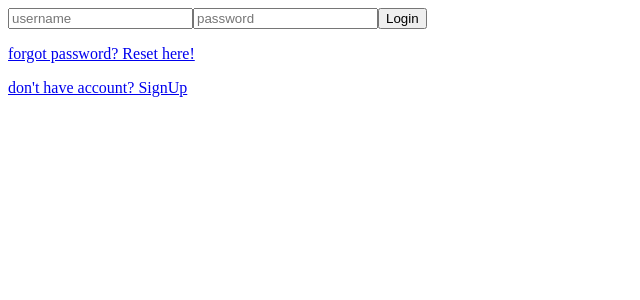
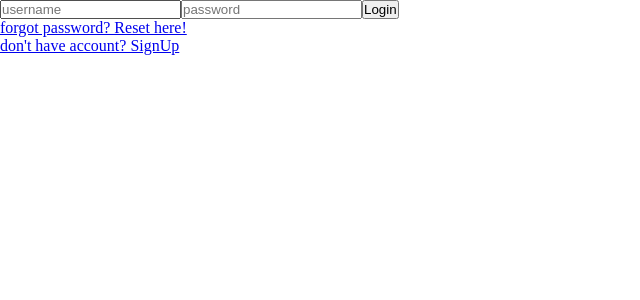
Before and after one commit to rahulmahajann/instagram, a React (Create React App) app in the folder client/: page / in a window 1280 px wide. Shown: the top 300 px of the page, without its empty margins (0-640 px from the left). Built offline with nearby package versions, Linux system fonts and the light colour scheme.

Commit message:
changefd

```diff
--- a/client/src/components/social/addcomment.js
+++ b/client/src/components/social/addcomment.js
@@ -35,14 +35,14 @@ function AddComment(props) {
         // console.log(commentOn);
         await addComment(commentOn, commentCaption, commentBy);
         setCommentCaption('');
-        console.log('button click hua!');
+        // console.log('button click hua!');
     }
 
 
     return(
         <>
             <div style = {post__comment}>
-                <input style = {comment__field} onChange = { (e) => {handleChange(e)} } type = 'text' />
+                <input style = {comment__field} value = {commentCaption} onChange = { (e) => {handleChange(e)} } type = 'text' />
                 <button style = {comment__button} onClick = { saveComment }type = 'submit'> Add </button>
             </div>
         </>
--- /dev/null
+++ b/client/src/index.css
@@ -0,0 +1,5 @@
+*{
+    margin: 0;
+    padding: 0;
+    box-sizing: border-box;
+}
--- a/client/src/index.js
+++ b/client/src/index.js
@@ -1,5 +1,6 @@
 import React from 'react';
 import ReactDOM from 'react-dom';
+import './index.css';
 import App from './App';
 
 ReactDOM.render(
```
Also changed, not shown: client/src/App.js (+284 -1 lines).
